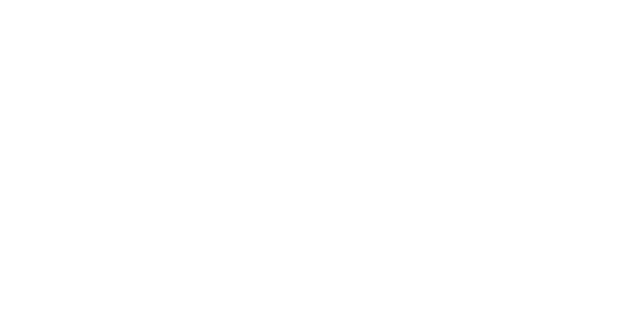
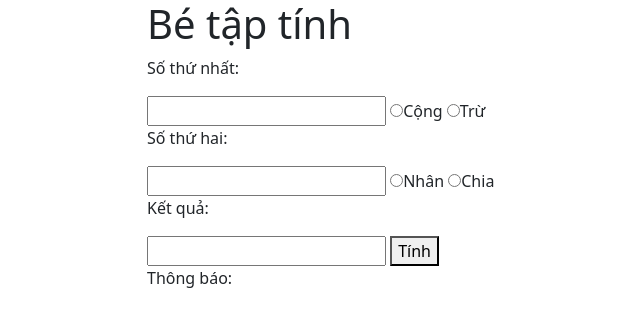
Before and after one commit to kimnamlhn/simple-calculator, a plain HTML site: page index.html in a window 1280 px wide. Shown: the whole page, without its empty margins (315-955 px from the left). Drawn offline with nearby package versions, Linux system fonts and the light colour scheme.

Commit message:
ui for calculator

```diff
--- a/index.html
+++ b/index.html
@@ -9,8 +9,47 @@
     <link href="https://cdn.jsdelivr.net/npm/bootstrap@5.1.3/dist/css/bootstrap.min.css" rel="stylesheet" integrity="sha384-1BmE4kWBq78iYhFldvKuhfTAU6auU8tT94WrHftjDbrCEXSU1oBoqyl2QvZ6jIW3" crossorigin="anonymous">
 </head>
 <body>
-
-
+	<div class="container">
+		<div class="row">
+			<div class="col-sm-4"></div>
+			<div class="col-sm-8">
+				<h1>Bé tập tính</h1>
+			</div>
+		</div>
+		<div class="row" >
+			<div class="col-sm-4"></div>
+			<div class="col-sm-8">
+				<p class="number1">Số thứ nhất:</p>
+				<input type="text" id="number1">
+				<input type="radio" name="calc" value="addition">Cộng
+				<input type="radio" name="calc" value="subtraction">Trừ
+			</div>
+		</div>
+		<div class="row">
+			<div class="col-sm-4"></div>
+			<div class="col-sm-8">
+				<p class="SoThu2">Số thứ hai:</p>
+				<input type="text" id="number2">
+				<input type="radio" name="calc" value="multiplication">Nhân
+				<input type="radio" name="calc" value="divison">Chia
+			</div>
+		</div>
+		<div class="row">
+			<div class="col-sm-4"></div>
+			<div class="col-sm-8">
+				<p class="result">Kết quả:</p>
+				<input type="text" id="result">
+				<button>Tính</button>
+			</div>
+		</div>
+		<div class="row">
+			<div class="col-sm-4"></div>
+			<div class="col-sm-8">
+				<p>Thông báo:</p>
+				<p></p>
+			</div>
+		</div>
+	</div>
 
     <!-- Link boostrap js -->
     <script src="https://cdn.jsdelivr.net/npm/bootstrap@5.1.3/dist/js/bootstrap.bundle.min.js" integrity="sha384-ka7Sk0Gln4gmtz2MlQnikT1wXgYsOg+OMhuP+IlRH9sENBO0LRn5q+8nbTov4+1p" crossorigin="anonymous"></script>
```
Also changed, not shown: css/styles.css (added), js/scripts.js (added).
